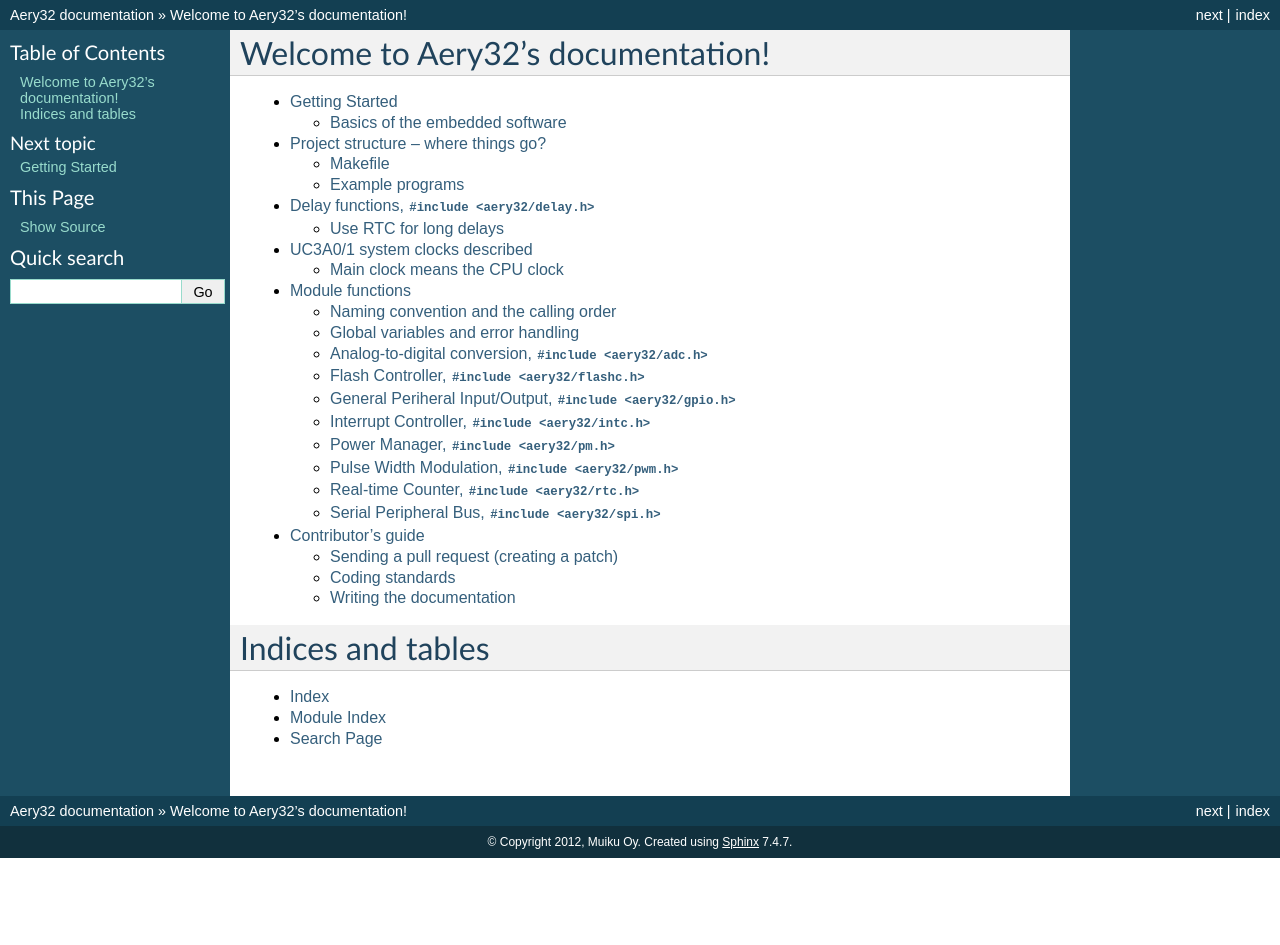
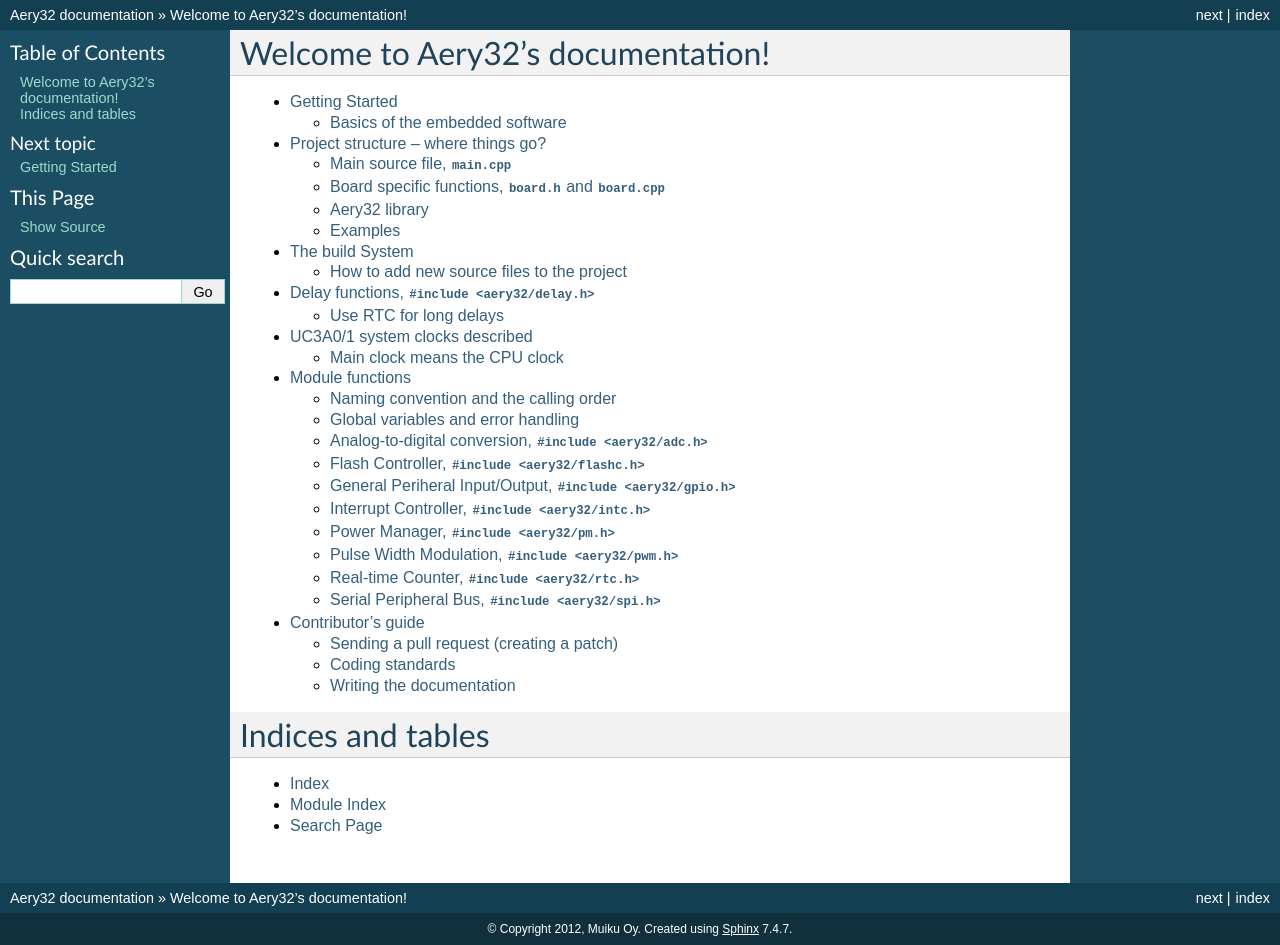
Before and after one commit to aery32/aery32-refguide, a Sphinx documentation site: the page built from source/index.rst, in a window 1280 px wide. Built offline with Sphinx 7.4.7, drawn with Linux system fonts in a browser that asks for light colours; before the commit the page ends 900 px from its top, so only the background shows below that; some of the changed lines change nothing that is shown.

Commit message:
Restructure the text that describes the project structure

```diff
--- /dev/null
+++ b/source/build_system.rst
@@ -0,0 +1,41 @@
+The build System
+================
+
+Aery32 Framework comes with a powerful Makefile that provides a convenient way to compile the project and upload the compiled application into the board by using USB DFU Bootloader. To compile the project just command::
+
+    make
+
+or::
+
+    make all
+
+To clean the project folder from binaries call::
+
+    make clean
+
+and to recompile all the files::
+
+    make re
+
+When you are ready to upload the program into the board type::
+
+    make program
+
+If you also want to start the program immediately type::
+
+    make program start
+
+or in shorter format::
+
+    make programs
+
+How to add new source files to the project
+------------------------------------------
+
+New sources files (.c, .cpp and .h) can be added straight into the project's root and the build system will take those account. If you like to separate your source code into folders, for example, into ``my/`` subdirectory that is placed in the project's root, you have to edit the Makefile slightly. After creating the directory, open the Makefile and find the line::
+
+    SOURCES=$(wildcard *.cpp) $(wildcard *.c)
+
+Edit this line so that it looks like this::
+
+    SOURCES=$(wildcard *.cpp) $(wildcard *.c) $(wildcard my/*.c) $(wildcard my/*.cpp)
--- a/source/index.rst
+++ b/source/index.rst
@@ -11,6 +11,7 @@
 
    getting_started
    project_structure
+   build_system
    delay_functions
    system_clocks
    module_functions
--- a/source/project_structure.rst
+++ b/source/project_structure.rst
@@ -13,19 +13,12 @@
         main.cpp
         Makefile
 
-It is intended that you work under the root directory most of the time as that is the place where you keep adding your ``.c``, ``.cpp`` and ``.h`` source files. Notice that Aery32 Framework is a C/C++ framework and thus you can write .c and .cpp files.
+It is intended that you work under the root directory most of the time as that is the place where you keep adding your .c, .cpp and .h source files. Notice that Aery32 Framework is a C/C++ framework and thus you can write your code in both C and C++. Just put the C code in .c files and C++ code in .cpp files.
 
-**aery32/**
+Main source file, ``main.cpp``
+-----------------------------
 
-This directory contains the source files of Aery32 library. The archive of the library (.a file) appears in this directory after the first compile process. The ``aery32/`` subdirectory contains the header files of the library. Linker scripts, which are essential files to define the MCU memory structure are placed under the ``ldscripts/`` directory. However, you should not need to hassle with those files.
-
-**examples/**
-
-All the example programs are placed under this directory. Every program is completely independent. Read more below.
-
-**main.cpp**
-
-The ``main.cpp`` source file contains the default main function where to start.
+The ``main.cpp`` source file contains the default main function where to start building your project.
 
 .. code-block:: c++
     :linenos:
@@ -41,7 +34,7 @@
         init_board();
         gpio_init_pin(LED, GPIO_OUTPUT);
 
-        /* All done, turn the LED on */
+        /* All done. Turn the LED on. */
         gpio_set_pin_high(LED);
 
         for(;;) {
@@ -52,145 +45,20 @@
         return 0;
     }
 
-**board.h**
+Board specific functions, ``board.h`` and ``board.cpp``
+-------------------------------------------------------
 
-This is a place for the board specific function prototypes and supportive ``#define`` macros. These macros provide a way to do configuration, for example.
+The default board initialization function, ``init_board()``, can be found from the ``board.cpp``. First it sets all the GPIO pins to inputs. Then it configures the board's power manager. Basicly by starting the external oscillator ``OCS0`` and setting the master clock frequency is its maximum which is 66 MHz. If you like to change the master clock frequency or want to change the way how the board is initialized, this is the place where to do it. In ``board.h`` you define the board specific function prototypes and supportive ``#define`` macros. These macros provide a way to do configuration. For example, the LED pin has been defined to be PC04 board header file.
 
-.. code-block:: c++
-    :linenos:
+Aery32 library
+--------------
 
-    #ifndef __BOARD_H
-    #define __BOARD_H
+The directory called ``aery32/`` contains the source files of the Aery32 library. The archive of the library (.a file) appears in this directory after the first compile process. The ``aery32/`` subdirectory within the ``aery32/`` contains the header files of the library. Linker scripts, which are essential files to define the MCU memory structure are placed under the ``ldscripts/`` directory. Although you can, you should not need to hassle with those files.
 
-    extern "C" {
-        #include <inttypes.h>
-    }
-
-    // ----------------------------------------------------------------------
-    // Board specific settings
-    // ----------------------------------------------------------------------
-    #define F_CPU 66000000UL
-
-    #define LED AVR32_PIN_PC04
-
-    #define ADC_VREF 3.0
-    #define ADC_BITS 10
-
-    #define HSBMASK_DEFAULT 0xFFFFFFFF
-    #define PBAMASK_DEFAULT 0xFFFFFFFF
-    #define PBBMASK_DEFAULT 0xFFFFFFFF
-
-
-    // ----------------------------------------------------------------------
-    // Board functions
-    // ----------------------------------------------------------------------
-    void init_board(void);
-
-    static inline double cnv2volt(uint32_t cnv)
-    {
-        return cnv * (ADC_VREF / (1UL << ADC_BITS));
-    }
-
-    #endif
-
-
-**board.cpp**
-
-The default board initialization function, ``init_board()``, can be found here. First it sets all the GPIO pins to inputs. Then it configures the board's power manager. Basicly the external oscillator ``OCS0`` is started and the master clock frequency is set to 66 MHz. If you like to change the master clock frequency or want to change the way how the board is initialized, this is the place where to do it.
-
-.. code-block:: c++
-    :linenos:
-
-    #include "board.h"
-    #include <aery32/pm.h>
-    #include <aery32/gpio.h>
-    #include <aery32/flashc.h>
-
-    using namespace aery;
-
-    void init_board(void)
-    {
-        gpio_init_pins(porta, 0xffffffff, GPIO_INPUT);
-        gpio_init_pins(portb, 0xffffffff, GPIO_INPUT);
-        gpio_init_pins(portc, 0x0000003f, GPIO_INPUT);
-
-        pm_start_osc(0, OSC_MODE_GAIN3, OSC_STARTUP_36ms);
-        pm_wait_osc_to_stabilize(0);
-
-        pm_init_pllvco(pll0, PLL_SOURCE_OSC0, 11, 1, false); // VCO0 = 132 MHz
-        pm_enable_pll(pll0, true); // PLL0 = 66 MHz
-        pm_wait_pll_to_lock(pll0);
-
-        pm_init_pllvco(pll1, PLL_SOURCE_OSC0, 16, 1, true); // VCO1 = 192 MHz
-        pm_enable_pll(pll1, true); // PLL1 = 96 MHz
-        pm_wait_pll_to_lock(pll1);
-
-        flashc_init(FLASH_1WS, true); // One wait state for flash
-        pm_select_mck(MCK_SOURCE_PLL0); // Main clock speed is now 66 MHz
-
-        /*
-         * Peripheral clock masking. By default all modules are enabled.
-         * You might be interested in to disable modules you are not using. */
-        pm->hsbmask = HSBMASK_DEFAULT;
-        pm->pbamask = PBAMASK_DEFAULT;
-        pm->pbbmask = PBBMASK_DEFAULT;
-
-        while (!(pm->isr & AVR32_PM_ISR_MSKRDY_MASK));
-            /*
-             * Clocks are now masked according to (CPU/HSB/PBA/PBB)_MASK
-             * registers.
-             */
-
-    }
-
-Makefile
+Examples
 --------
 
-Makefile enables the project build process and provides the convenient way to upload the compiled application into the board by using in-system programming bus. To compile the project just command::
-
-    make
-
-or::
-
-    make all
-
-To clean the project folder from binaries call::
-
-    make clean
-
-and to recompile all the files::
-
-    make re
-
-When you are ready to upload the program into the board type::
-
-    make program
-
-If you also want to start the program immediately type::
-
-    make program start
-
-or in shorter format::
-
-    make programs
-
-How to introduce new source files in the Makefile
-'''''''''''''''''''''''''''''''''''''''''''''''''
-
-Let's say I would like to separate my source code into a ``my/`` subdirectory under the project root. After creating the directory, I have to edit the Makefile. So, open the Makefile into your editory and find the line::
-
-    SOURCES=$(wildcard *.cpp) $(wildcard *.c)
-
-Edit this line so that it looks like this::
-
-    SOURCES=$(wildcard *.cpp) $(wildcard *.c) $(wildcard my/*.cpp)
-
-You can also add single ``.c`` or ``.cpp`` files at the end of this list.
-
-Example programs
-----------------
-
-Aery32 Framework comes with plenty of example programs, which **work out of box**. To test, for example, the LED toggling demo do the following:
+Aery32 Framework comes with plenty of example programs, which are placed under the ``examples/`` directory. Every file should *work out of box* when copied over the project main. To test, for example, the LED toggling demo do the following:
 
 **In Windows**
 
@@ -208,8 +76,4 @@
     cp examples/toggle_led.cpp main.cpp
     make programs
 
-The following lines of commands overwrite the present ``main.cpp`` with the example and the uploads (or programs) it into the development board. The program starts running immediately.
-
-.. note::
-
-  Every example program consists from a single file and can be found from ``examples/`` directory.
+The following lines of commands overwrite the present ``main.cpp`` file with the example and the uploads (or programs) it into the development board. The program starts running immediately.
```
